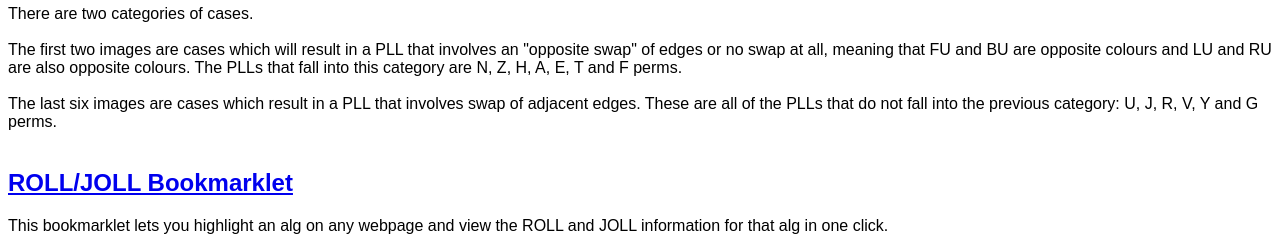
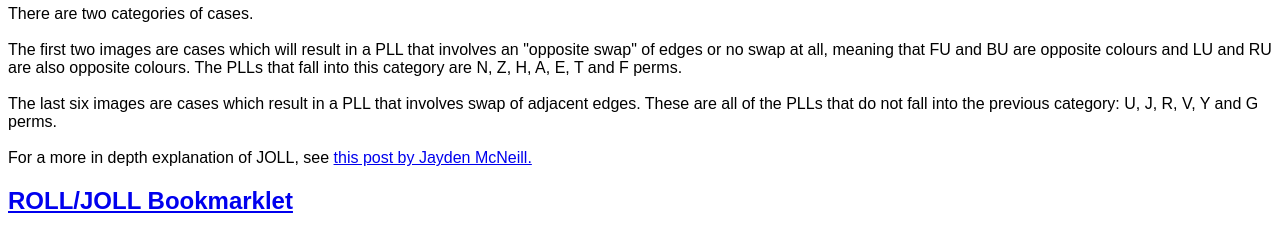
Before and after one commit to tao-yu/ROLLJOLL, a plain HTML site: page explanation.html in a window 1280 px wide. Shown: the part 2117-2353 px from the top of the page. Drawn offline with Linux system fonts and the light colour scheme.

Commit message:
Add link to Jayden's post

```diff
--- a/explanation.html
+++ b/explanation.html
@@ -55,6 +55,8 @@
 
         The last six images are cases which result in a PLL that involves swap of adjacent edges. These are all of the PLLs that do not fall into the previous category: U, J, R, V, Y and G perms.<br><br>
 
+        For a more in depth explanation of JOLL, see <a href="https://www.speedsolving.com/threads/joll-v2-in-depth-explanation-roll-joll-learning-tools-are-finally-here.73886/">this post by Jayden McNeill.</a>
+
         <h2><a href="javascript:(function() { function se(d) { return d.selection ? d.selection.createRange().text : d.getSelection() } s = se(document); for (i=0; i&lt;frames.length &amp;&amp; !s; i++) s = se(frames.document); if (!s || s=='') s = prompt('Enter an algorithm to view the ROLL/JOLL information',''); if (s!=null&amp;&amp;s!=''){ open('https://tao-yu.github.io/ROLLJOLL/?alg=' + (s ? encodeURIComponent(s.toString().replace(/[&rsquo;`]/g,&quot;'&quot;).replace(/'(\d+)/g, &quot;$1'&quot;)) :'')).focus(); } })();">ROLL/JOLL Bookmarklet</a></h2>
 
         This bookmarklet lets you highlight an alg on any webpage and view the ROLL and JOLL information for that alg in one click. <br><br>
```
